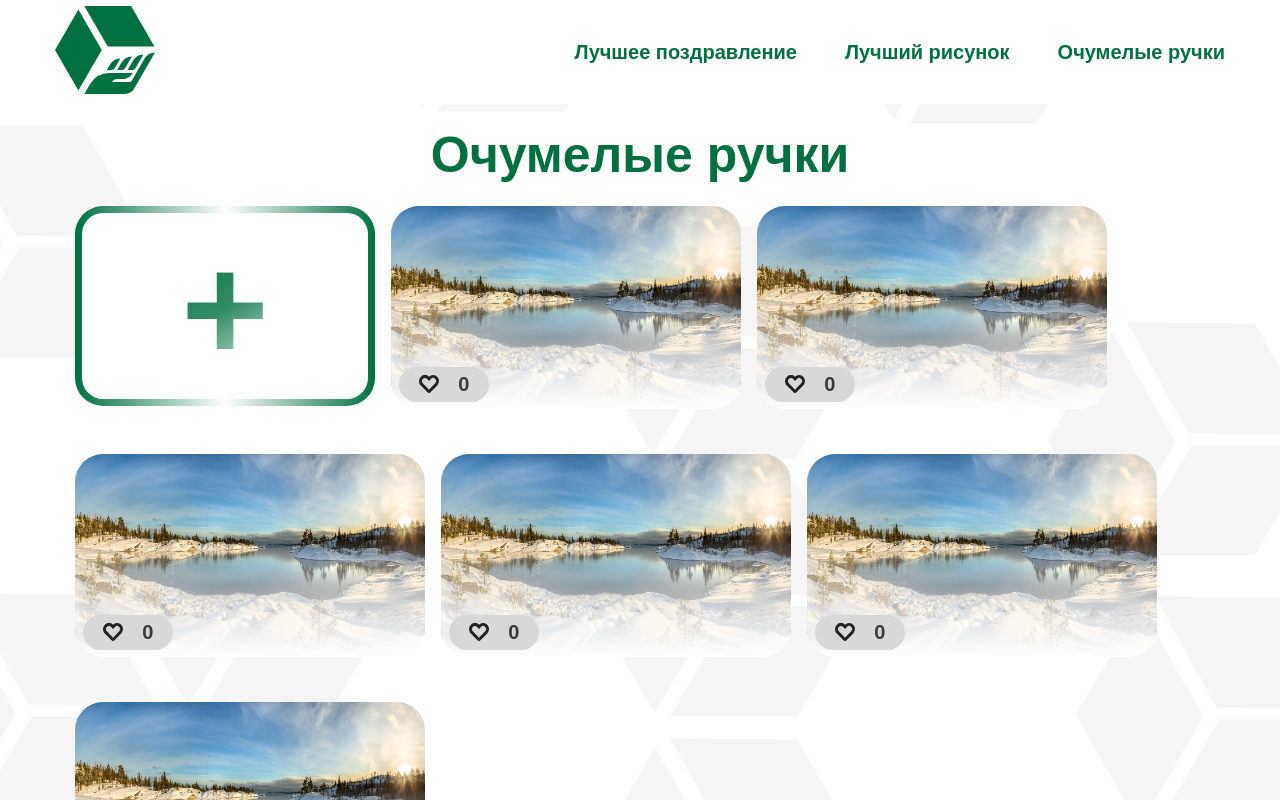
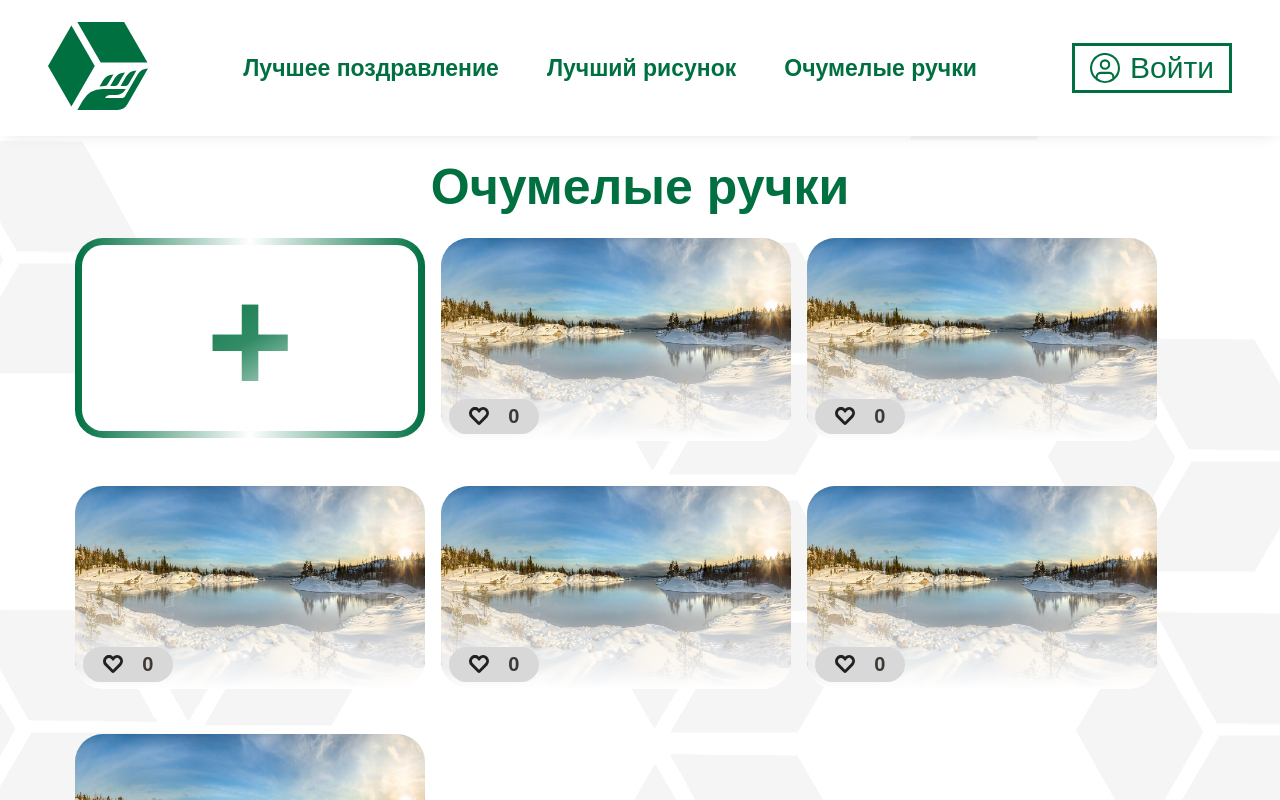
Before and after one commit to egorova-sofya/garant-logistics-competitions, a React (Create React App) app: page /handmade in a window 1280 px wide. Shown: the top 800 px of the page. Built offline with nearby package versions, Linux system fonts and the light colour scheme.

Commit message:
added comeInBtn component

```diff
--- a/src/components/AddWorkBtn/AddWorkBtn.module.css
+++ b/src/components/AddWorkBtn/AddWorkBtn.module.css
@@ -1,7 +1,7 @@
 .button {
   cursor: pointer;
   position: relative;
-  width: 300px;
+  width: 350px;
   height: 200px;
   border: 7px solid transparent;
   border-radius: 28px;
--- /dev/null
+++ b/src/components/ComeInButton/ComeInButton.js
@@ -0,0 +1,40 @@
+import React from "react";
+import s from "./ComeInButton.module.css";
+import cn from "classnames";
+
+const ComeInButton = ({ theme = "green" }) => {
+  return (
+    <>
+      <button
+        className={cn(s.button, {
+          [s.greenBtn]: theme === "green",
+          [s.whiteBtn]: theme === "white",
+        })}
+        type="button"
+      >
+        <svg
+          className={s.svg}
+          xmlns="http://www.w3.org/2000/svg"
+          viewBox="0 0 40.82 40.82"
+        >
+          <defs></defs>
+          <g id="Слой_2" data-name="Слой 2">
+            <g id="bg">
+              <path
+                class="cls-1"
+                d="M20.41,22.82a7.11,7.11,0,1,0-7.11-7.11A7.12,7.12,0,0,0,20.41,22.82Zm0-11.38a4.27,4.27,0,1,1-4.27,4.27A4.27,4.27,0,0,1,20.41,11.44Z"
+              />
+              <path
+                class="cls-1"
+                d="M40.82,20.41A20.41,20.41,0,1,0,8,36.54a1.51,1.51,0,0,0,.51.39,20.25,20.25,0,0,0,23.88,0,1.37,1.37,0,0,0,.51-.38A20.36,20.36,0,0,0,40.82,20.41Zm-38,0a17.57,17.57,0,1,1,30.35,12,7.11,7.11,0,0,0-7.09-6.76H14.72a7.11,7.11,0,0,0-7.09,6.76A17.49,17.49,0,0,1,2.84,20.41Zm7.61,14.45V32.77a4.27,4.27,0,0,1,4.27-4.26H26.1a4.26,4.26,0,0,1,4.26,4.26v2.09a17.49,17.49,0,0,1-19.91,0Z"
+              />
+            </g>
+          </g>
+        </svg>
+        <span className={s.btnText}>Войти</span>
+      </button>
+    </>
+  );
+};
+
+export default ComeInButton;
--- /dev/null
+++ b/src/components/ComeInButton/ComeInButton.module.css
@@ -0,0 +1,44 @@
+.button {
+  cursor: pointer;
+  display: flex;
+  justify-content: space-around;
+  align-items: center;
+  background-color: transparent;
+  border: none;
+  width: 160px;
+  padding: 5px 10px;
+}
+
+.whiteBtn {
+  border: 3px solid #fff;
+}
+
+.greenBtn {
+  border: 3px solid var(--greenColor);
+}
+
+.svg {
+  width: 30px;
+  height: auto;
+}
+
+.whiteBtn .svg {
+  fill: #fff;
+}
+
+.greenBtn .svg {
+  fill: var(--greenColor);
+}
+
+.btnText {
+  font-family: inherit;
+  font-size: 30px;
+}
+
+.whiteBtn .btnText {
+  color: #fff;
+}
+
+.greenBtn .btnText {
+  color: var(--greenColor);
+}
--- a/src/components/Header/Header.jsx
+++ b/src/components/Header/Header.jsx
@@ -1,12 +1,12 @@
 import React from "react";
 import { Link } from "react-router-dom";
 import smallLogo from "../../assets/img/mini_logo.svg";
+import ComeInButton from "../ComeInButton/ComeInButton";
 import s from "./Header.module.css";
 
 const Header = () => {
   return (
     <div className={s.backround}>
-      <div className={s.headerWrapper}>
       <Link to="/">
         <img
           src={smallLogo}
@@ -14,6 +14,7 @@ const Header = () => {
           className={s.logo}
         />
       </Link>
+      <div className={s.headerWrapper}>
         <ul className={s.linksList}>
           <li className={s.linkItem}>
             <Link to="/congratulations">Лучшее поздравление</Link>
@@ -26,6 +27,9 @@ const Header = () => {
           </li>
         </ul>
       </div>
+      <div className={s.comeInButtonWrapper}>
+        <ComeInButton theme="green" />
+      </div>
     </div>
   );
 };
--- a/src/components/Header/Header.module.css
+++ b/src/components/Header/Header.module.css
@@ -4,14 +4,20 @@
   aspect-ratio: auto 350 / 80;
   cursor: pointer;
   image-rendering: -webkit-optimize-contrast;
+  margin: 1rem 3rem;
 }
 
 .backround {
+  display: flex;
+  justify-content: space-around;
+  align-items: center;
   background-color: #fff;
+  box-shadow: 0px 4px 14px -7px rgba(34, 60, 80, 0.2);
 }
 
 .headerWrapper {
   max-width: 1170px;
+  max-height: 5rem;
   margin: 0 auto;
   display: flex;
   align-items: center;
@@ -32,7 +38,7 @@
   font-family: "Gotham Pro Bold", sans-serif;
   font-style: normal;
   font-weight: bold;
-  font-size: 20px;
+  font-size: 23px;
   line-height: 24px;
   color: var(--greenColor);
   text-decoration: none;
@@ -41,3 +47,7 @@
 .linkItem a:hover {
   text-decoration: underline;
 }
+
+.comeInButtonWrapper {
+  margin: 0 3rem;
+}
--- a/src/pages/HomePage/HomePage.js
+++ b/src/pages/HomePage/HomePage.js
@@ -2,11 +2,16 @@ import React from "react";
 import s from "./HomePage.module.css";
 import logo from "../../assets/img/logo.svg";
 import ContestLinks from "../../components/ContestLinks/ContestLinks";
+import ComeInButton from "../../components/ComeInButton/ComeInButton";
 
 const HomePage = () => {
   return (
     <>
       <div className={s.backroundImage}>
+        <div className={s.comeInButtonWrapper}>
+          <ComeInButton theme="white" />
+        </div>
+
         <div className={s.container}>
           <img
             className={s.logo}
--- a/src/pages/HomePage/HomePage.module.css
+++ b/src/pages/HomePage/HomePage.module.css
@@ -1,5 +1,6 @@
 .backroundImage {
   position: relative;
+  background-color: var(--greenColor);
   background-image: linear-gradient(
       180deg,
       rgba(0, 112, 65, 1) 0%,
@@ -14,6 +15,13 @@
   background-repeat: no-repeat;
   background-position: 50%;
   background-size: 100%;
+}
+
+.comeInButtonWrapper {
+  display: flex;
+  justify-content: right;
+  align-items: center;
+  padding: 2rem 3rem;
 }
 
 .container {
```
Also changed, not shown: src/assets/img/user.svg (added). Lines whose indentation alone changed are shown as unchanged.
